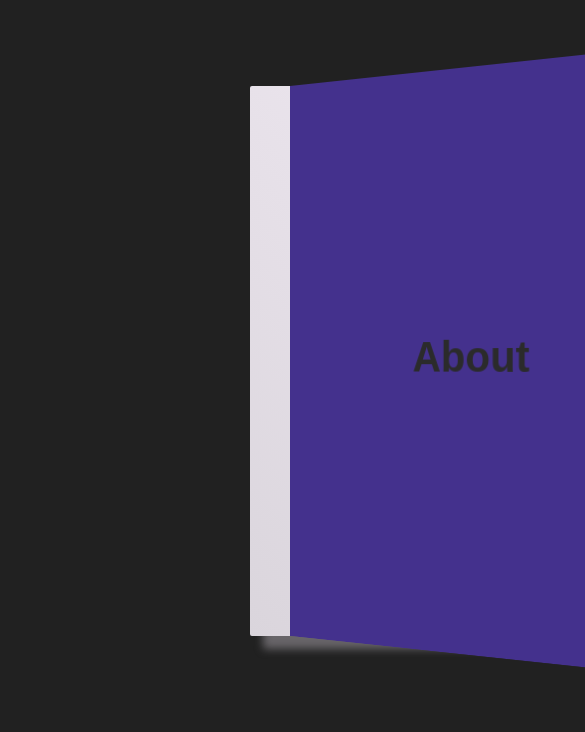
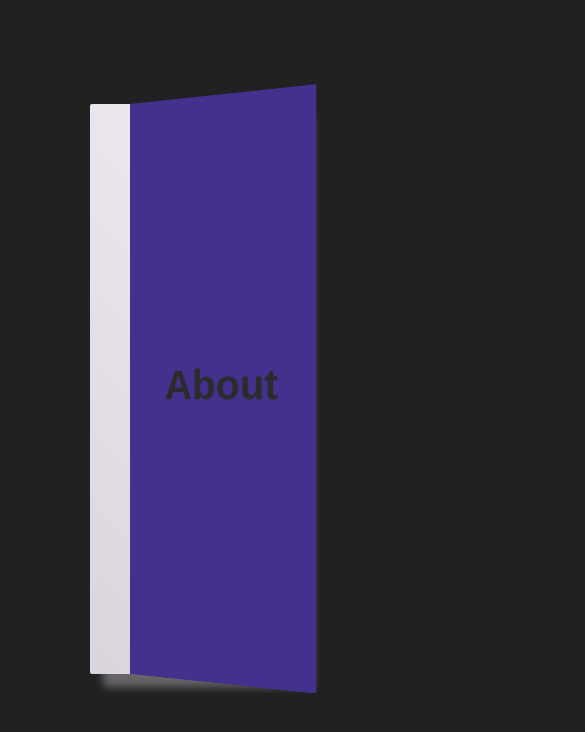
Before and after one commit to CassSherwin/casssherwinbooks, a plain HTML site: page about.html in a window 390 px wide. Shown: the top 732 px of the page, 585 px wide, since content can reach past the window. Drawn offline with nearby package versions, Linux system fonts and the light colour scheme; a web font is replaced by a local one.

Commit message:
Add files via upload

```diff
--- a/about.css
+++ b/about.css
@@ -1,24 +1,13 @@
+
 body, html {
  background-color: #212121;
- top:0px;
-    right:0px;
-    bottom:0px;
-    left:0px;
-    margin: 0px;
-    padding-top: 5vh;
-    overflow: scroll;
-   position: relative;
-   min-width:900px;
+ padding-top: 5vh;
+ margin-left: 0px;
+ width: 100%;
+ overflow: auto;
 }
-.aboutbod {
-   position: fixed;
-   overflow: scroll;
-    top:0px;
-    right:0px;
-    bottom:0px;
-    left:0px;
-    overflow-x: visible;
-}
+
+
 .book {
     position: relative;
     display: block;
@@ -60,6 +49,8 @@ body, html {
 	  transform-origin:left;
 	  transition: all .6s;
 
+      overflow: auto;
+
 	}
 
 	.book:hover .cover {
@@ -82,8 +73,10 @@ body, html {
 	}
 
 	.front  {
-
+        overflow: scroll;
       background: #44318D;
+      width: 100%;
+      overflow: auto;
 	}
 
 	.back  {
@@ -91,16 +84,14 @@ body, html {
         border: 2px solid #2A1B3D;
 	  transform: rotateY(180deg);
       width: 100%;
-      max-width: 100%;
-     height: auto;
-
+      overflow: auto;
 
 
 	}
 
 	.content {
 	  position: absolute;
-	overflow: scroll;
+	overflow: auto;
 	  font-size:22px;
 	  left:5%;
 	  display:flex;
@@ -110,16 +101,14 @@ body, html {
 	}
     .rel {
 
-        width: 80%;
+        width: 95%;
         height:90%;
         align-items:center;
         justify-content:center;
         padding-top: 15px;
         position: relative;
         display: block;
-	  width: 380px;
-	  height: 550px;
-	  left:40px;
+	  left:55px;
 
 
     }
@@ -145,7 +134,7 @@ body, html {
     color: rgb(128, 123, 123);
     text-align: center;
     padding-top: 5vh;
-    width: 85%;
+    width: 70%;
     }
     .rel h5 {
         display: inline-block;
@@ -162,7 +151,84 @@ body, html {
         font-size: 40px;
     }
 
-    @media screen and (orientation:portrait) {
+    @media screen and (max-width: 767px) {
+        .book {
+            height: 570px;
+            width: 280px;
 
 
-    }
+
+
+            }
+
+            .cover  {
+                height: 570px;
+              width: 260px;
+
+
+
+            }
+            .content, .rel {
+                overflow: visible;
+               }
+               .rel h5 {
+
+                font-size: 18px;
+               }
+               .rel h4 {
+
+                font-size: 18px;
+
+
+            }
+
+            .rel p {
+
+            font-size: 12px;
+            }
+            .links {
+                font-size: 18px;
+            }
+
+        }
+
+        @media screen and (max-width: 479px) {
+            .book {
+
+                width: 210px;
+                height: 570px;
+
+
+                }
+
+                .cover  {
+
+                  width: 190px;
+                  height: 570px;
+
+
+
+                }
+
+               .content, .rel {
+                overflow: visible;
+               }
+               .rel h5 {
+
+                font-size: 18px;
+               }
+               .rel h4 {
+
+                font-size: 18px;
+
+
+            }
+
+            .rel p {
+
+            font-size: 12px;
+            }
+            .links {
+                font-size: 18px;
+            }
+        }
--- a/about.html
+++ b/about.html
@@ -26,8 +26,7 @@
     <!-- Custom CSS -->
     <link rel="stylesheet" href="about.css">
 </head>
-        <body class="aboutbod container-fluid">
-
+        <body class="aboutbod">
 
            <!-- book -->
 
@@ -55,6 +54,7 @@
                 </figure>
                 </div>
             </div>
+
            <!--/ book -->
 
         </body>
```
